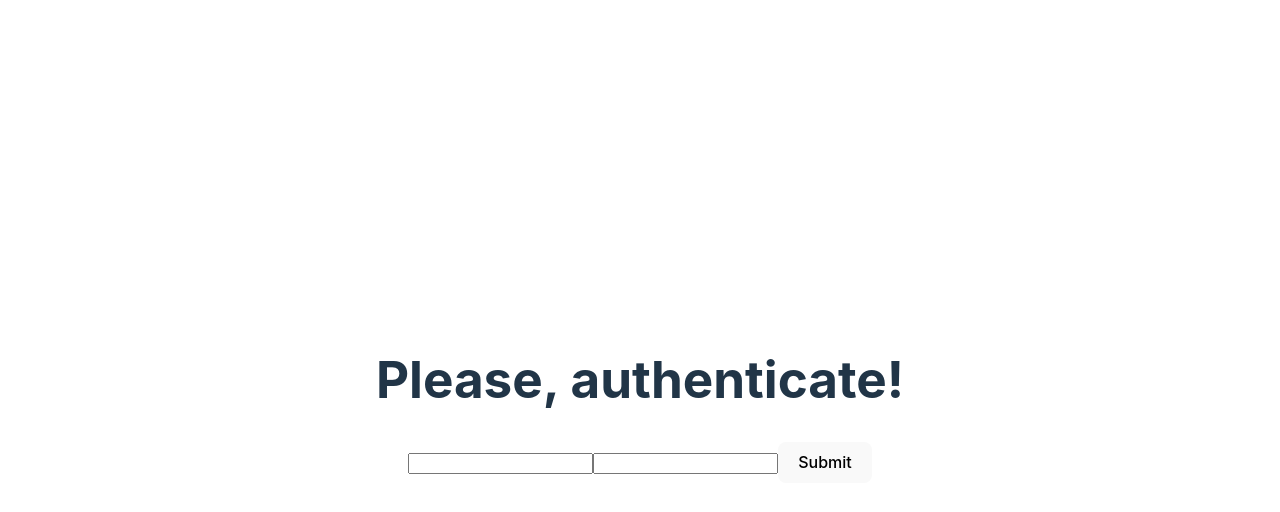
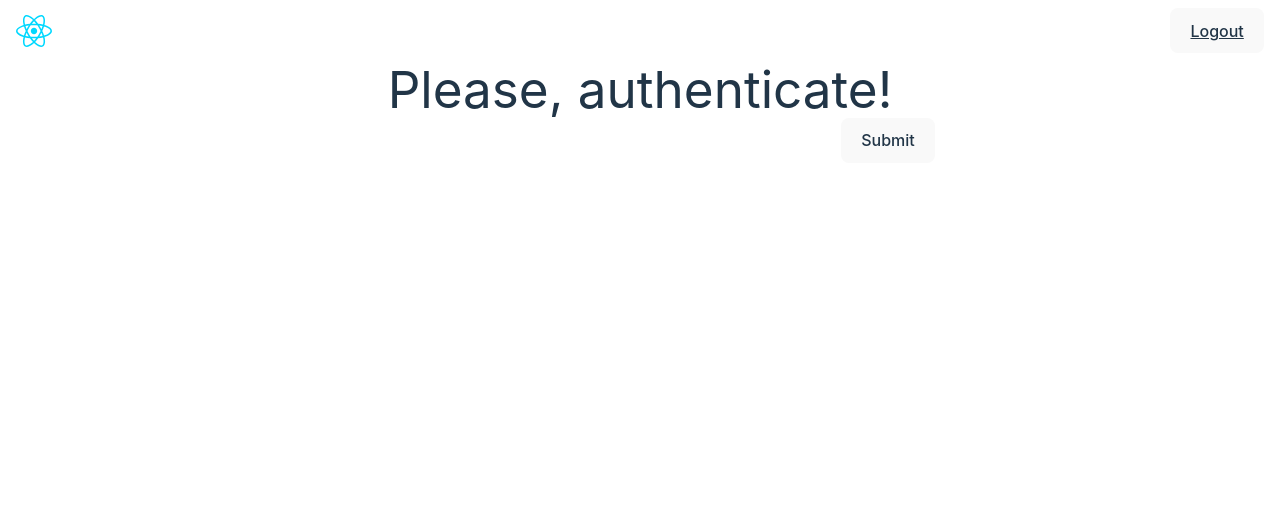
Before and after one commit to doecodetwitch/live-data-dashboard, a React (Vite) app in the folder client/: page /login in a window 1280 px wide. Shown: the top 512 px of the page. Built offline with nearby package versions, Linux system fonts and the light colour scheme; no server answers.

Commit message:
added tailwind to the project & started using @appy directive in css modules

```diff
--- a/client/package.json
+++ b/client/package.json
@@ -20,6 +20,9 @@
     "@types/react": "^18.0.17",
     "@types/react-dom": "^18.0.6",
     "@vitejs/plugin-react": "^2.0.1",
+    "autoprefixer": "^10.4.8",
+    "postcss": "^8.4.16",
+    "tailwindcss": "^3.1.8",
     "vite": "^3.0.7"
   }
 }
--- /dev/null
+++ b/client/postcss.config.cjs
@@ -0,0 +1,6 @@
+module.exports = {
+  plugins: {
+    tailwindcss: {},
+    autoprefixer: {},
+  },
+}
--- a/client/src/App.css
+++ b/client/src/App.css
@@ -1,13 +1,10 @@
 #root {
   max-width: 1280px;
   margin: 0 auto;
-  padding: 2rem;
   text-align: center;
 }
 
 .logo {
-  height: 6em;
-  padding: 1.5em;
   will-change: filter;
 }
 .logo:hover {
--- a/client/src/App.jsx
+++ b/client/src/App.jsx
@@ -1,11 +1,11 @@
 import { useState, useEffect } from 'react'
 import { Route, useLocation } from "wouter";
-import reactLogo from './assets/react.svg'
 import './App.css'
 
 import { useAuthState } from 'react-firebase-hooks/auth';
 import { auth } from './firebase';
 
+import Menu from './components/Menu/Menu'
 import Home from './pages/Home/Home'
 import Login from './pages/Login/Login'
 
@@ -22,6 +22,8 @@ function App() {
 
   return (
     <div className="App">
+      <Menu />
+
       <Route path='/'><Home /></Route>
       <Route path='/login'><Login /></Route>
     </div>
--- /dev/null
+++ b/client/src/components/Menu/Menu.css
@@ -0,0 +1,28 @@
+.menu {
+    @apply
+        w-screen
+        grid
+        grid-cols-2;
+}
+
+.logoContainer {
+    @apply
+        h-full
+        flex
+        items-center;
+}
+
+.logo {
+    @apply
+        pl-4
+        cursor-pointer;
+}
+
+.logOutButton {
+    @apply
+        underline
+        cursor-pointer
+        justify-self-end
+        mr-4
+        my-2;
+}
--- /dev/null
+++ b/client/src/components/Menu/Menu.jsx
@@ -0,0 +1,24 @@
+import reactLogo from '../../assets/react.svg'
+import { auth } from '../../firebase';
+import { signOut } from 'firebase/auth';
+import { useLocation } from 'wouter';
+import './Menu.css';
+
+function Menu () {
+    const [location, setLocation] = useLocation();
+
+    const handleLogOut = () => {
+        signOut(auth);
+    }
+
+    return (
+        <div className="menu">
+            <div className="logoContainer" onClick={()=>(setLocation('/'))}>
+                <img src={reactLogo} className="logo react" alt="React logo" />
+            </div>
+            <button onClick={handleLogOut} className="logOutButton">Logout</button>
+        </div>
+    );
+}
+
+export default Menu;
--- a/client/src/index.css
+++ b/client/src/index.css
@@ -1,3 +1,7 @@
+@tailwind base;
+@tailwind components;
+@tailwind utilities;
+
 :root {
   font-family: Inter, Avenir, Helvetica, Arial, sans-serif;
   font-size: 16px;
@@ -26,8 +30,6 @@ a:hover {
 
 body {
   margin: 0;
-  display: flex;
-  place-items: center;
   min-width: 320px;
   min-height: 100vh;
 }
--- a/client/src/pages/Home/Home.jsx
+++ b/client/src/pages/Home/Home.jsx
@@ -25,7 +25,7 @@ function Home () {
     }, [])
 
     return (
-        <div>
+        <div className='underline'>
             <h1>Test</h1>
         {statsDay.map((stat)=>(
             <p>{stat.date}</p>
--- /dev/null
+++ b/client/tailwind.config.cjs
@@ -0,0 +1,11 @@
+/** @type {import('tailwindcss').Config} */
+module.exports = {
+  content: [
+    "./index.html",
+    "./src/**/*.{vue,js,ts,jsx,tsx}",
+  ],
+  theme: {
+    extend: {},
+  },
+  plugins: [],
+}
```
Also changed, not shown: 1 other file (tests, documents, lock files or other folders).
